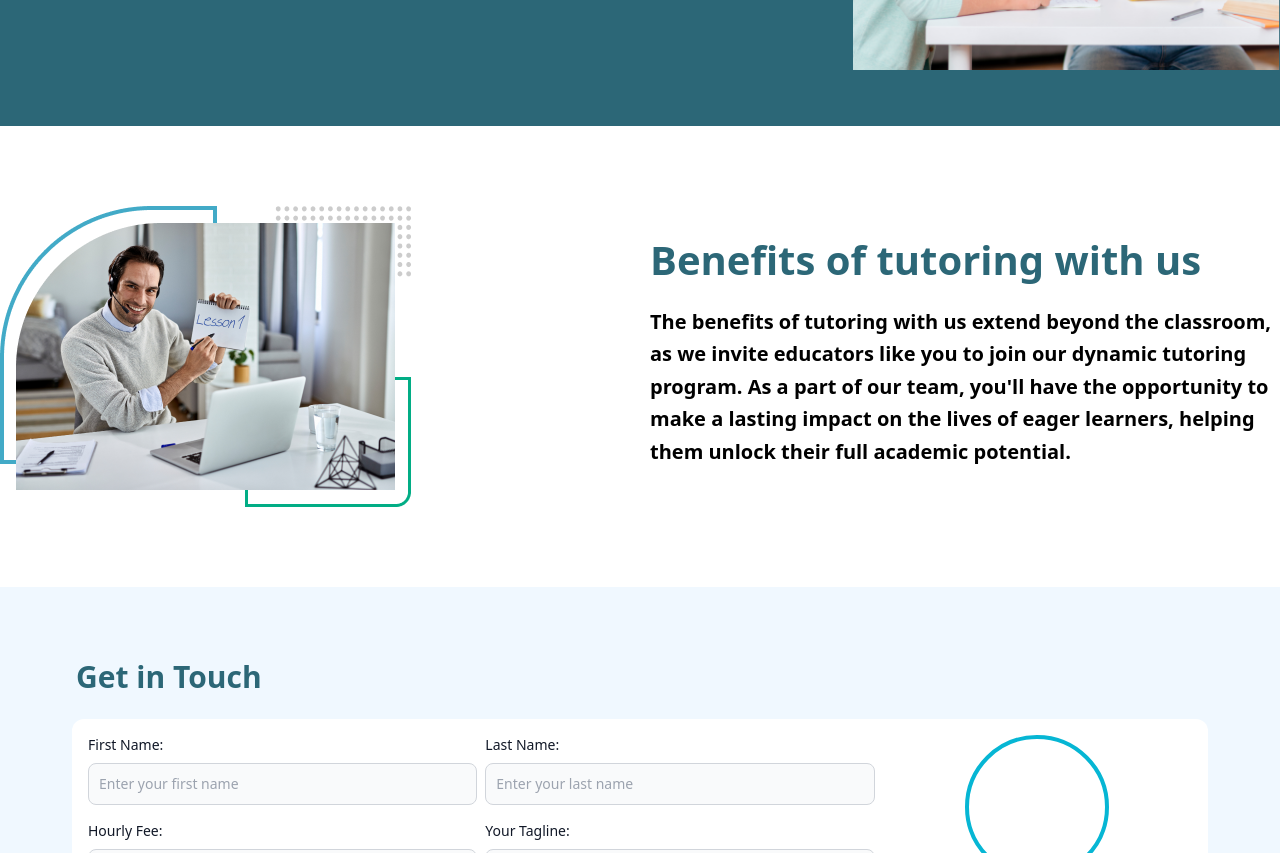
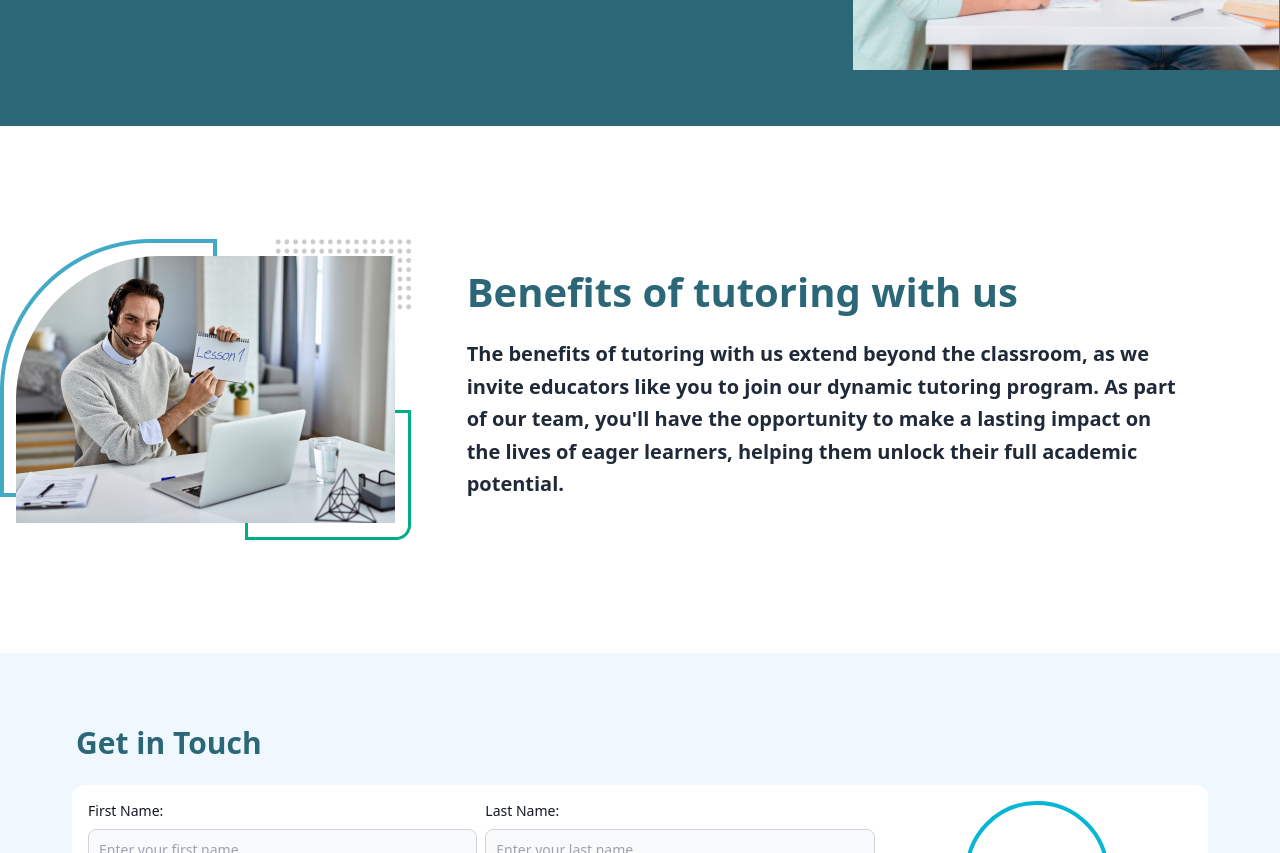
Before and after one commit to krazytofayel/tutor2u, a React (Vite) app: page /becomea_tutor in a window 1280 px wide. Shown: the part 440-1293 px from the top of the page. Built offline with nearby package versions, Linux system fonts and the light colour scheme; the HTML template or start-up script is replaced by a standard one.

Commit message:
become a tutor  page check complete

```diff
--- a/src/Components/Pages/BecomeaTutor/BecomeaTutor.jsx
+++ b/src/Components/Pages/BecomeaTutor/BecomeaTutor.jsx
@@ -57,7 +57,7 @@ const BecomeaTutor = () => {
         </div>
       </section>
 
-      <section className="BecomeaTutor_Secound_Banner ">
+      {/* <section className="BecomeaTutor_Secound_Banner ">
         <div className="container py-10 lg:py-20 md:py-10  mx-auto ">
           <div className="  flex flex-col md:flex-row gap-5 justify-between  items-center p-2 md:p-0">
             <div className=" md:w-full   h-auto object-cover object-center mx-auto">
@@ -72,6 +72,29 @@ const BecomeaTutor = () => {
 
                 <p className="leading-relaxed xl:text-[20px] text-lg text-black mb-4 lg:font-semibold md:font-semibold font-normal">
                   The benefits of tutoring with us extend beyond the classroom, as we invite educators like you to join our dynamic tutoring program. As a part of our team, you'll have the opportunity to make a lasting impact on the lives of eager learners, helping them unlock their full academic potential.
+                </p>
+              </div>
+            </div>
+
+
+          </div>
+        </div>
+      </section> */}
+          <section className="Home_Secound_Banner ">
+        <div className="container  mx-auto  py-10 lg:py-28 md:py-20  ">
+          <div className=" mx-auto flex flex-wrap   md:flex-row flex-col items-center">
+            <div className=" xl:w-2/6 lg:w-2/4  md:w-1/2 w-full  lg:h-auto h-auto object-cover object-center flex justify-center md:justify-start">
+              <img alt="Top-Banner-Side-Image" className=" " src={homebg3} />
+            </div>
+            <div className="xl:w-4/6 lg:w-2/4 md:w-1/2 w-full md:pl-10 lg:pl-10 lg:py-6 mb-6 lg:mb-0 md:pr-5">
+
+              <div className="xl:w-[45rem] text-center p-1 md:p-0 md:text-start">
+                <h1 className="text-[#2c6777]  text-[24px] xl:text-[40px] lg:text-[36px] md:text-[27px] title-font font-bold mb-4 ">
+                Benefits of tutoring with us
+                </h1>
+
+                <p className="leading-relaxed xl:text-[20px] text-lg  text-gray-800 mb-4 lg:font-semibold md:font-semibold font-normal">
+                The benefits of tutoring with us extend beyond the classroom, as we invite educators like you to join our dynamic tutoring program. As part of our team, you'll have the opportunity to make a lasting impact on the lives of eager learners, helping them unlock their full academic potential.
                 </p>
               </div>
             </div>
```
